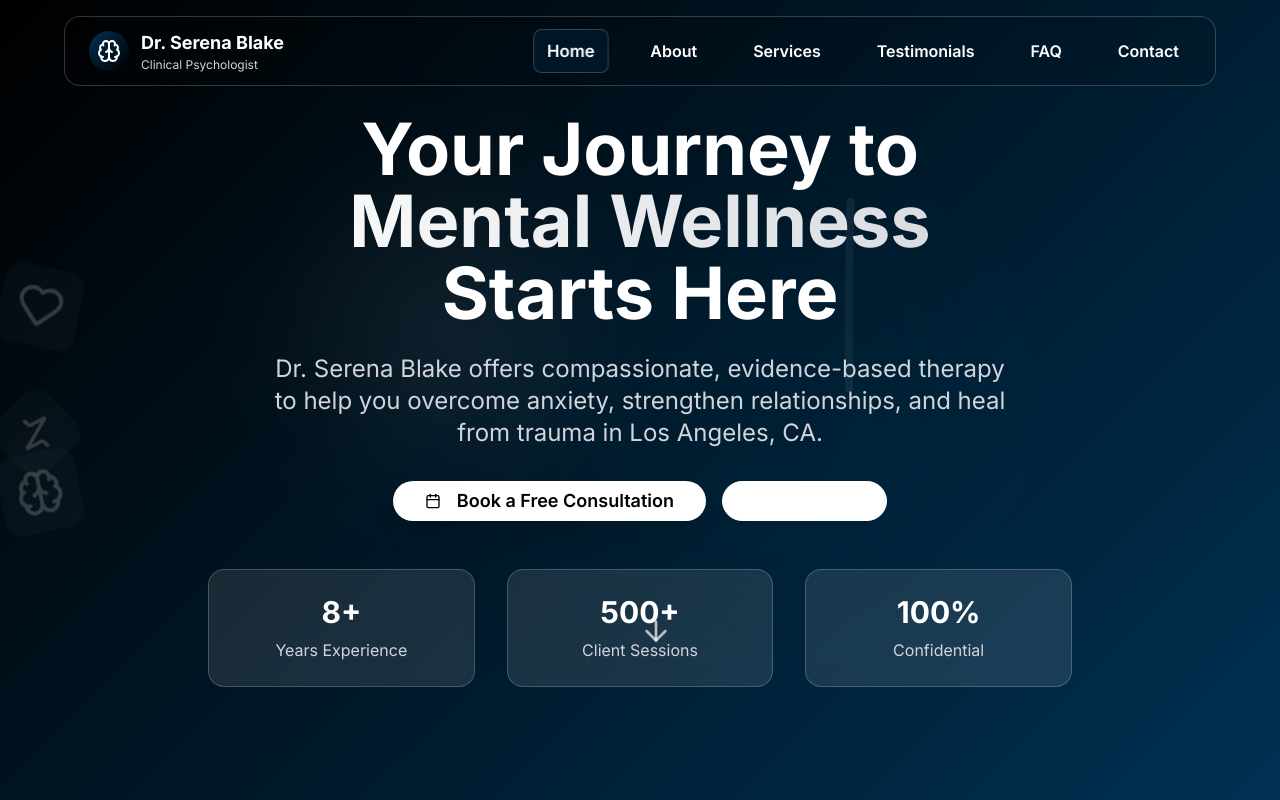
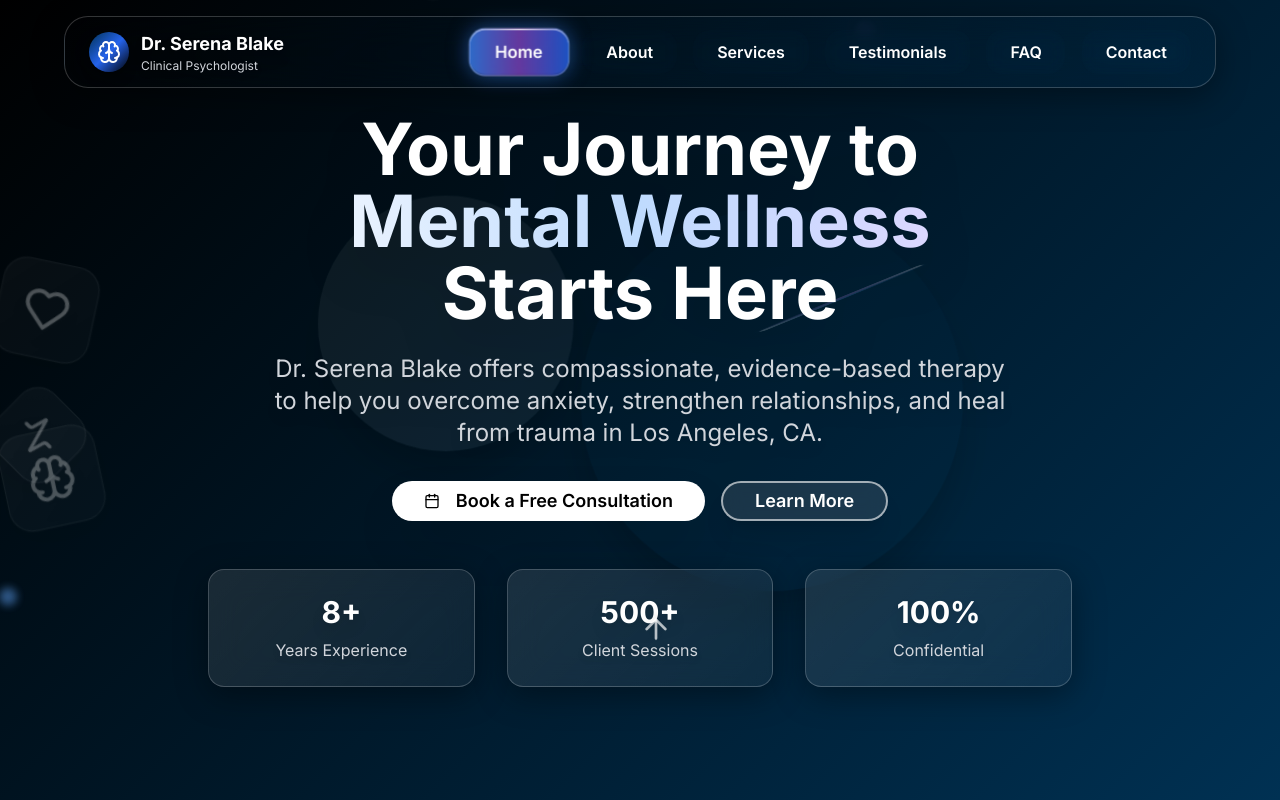
Before and after one commit to Swapnanilmanna1701/drblake, a React (Vite) app: page / in a window 1280 px wide. Shown: the top 800 px of the page. Built offline with nearby package versions, Linux system fonts and the light colour scheme.

Commit message:
Refine UI and animations
Enhanced navbar with gradient border, glossy button animations, and active section highlighting. Improved 3D animations and added shadow to form inputs.

```diff
--- a/src/components/Hero.tsx
+++ b/src/components/Hero.tsx
@@ -9,51 +9,56 @@ const Hero = () => {
 
   return (
     <section id="hero" className="min-h-screen bg-hero-gradient flex items-center justify-center relative overflow-hidden">
-      {/* 3D Floating Health Elements */}
+      {/* Enhanced 3D Floating Health Elements */}
       <div className="absolute inset-0 overflow-hidden pointer-events-none">
-        {/* Main floating elements */}
-        <div className="absolute top-1/4 left-1/4 w-32 sm:w-48 md:w-64 h-32 sm:h-48 md:h-64 bg-white/5 rounded-full blur-3xl animate-float"></div>
-        <div className="absolute bottom-1/4 right-1/4 w-48 sm:w-72 md:w-96 h-48 sm:h-72 md:h-96 bg-prussian-blue/10 rounded-full blur-3xl animate-float" style={{ animationDelay: '1s' }}></div>
+        {/* Main floating elements with enhanced 3D effects */}
+        <div className="absolute top-1/4 left-1/4 w-32 sm:w-48 md:w-64 h-32 sm:h-48 md:h-64 bg-white/5 rounded-full blur-3xl animate-float-3d shadow-2xl"></div>
+        <div className="absolute bottom-1/4 right-1/4 w-48 sm:w-72 md:w-96 h-48 sm:h-72 md:h-96 bg-prussian-blue/10 rounded-full blur-3xl animate-float-3d-reverse shadow-2xl" style={{ animationDelay: '1s' }}></div>
 
-        {/* 3D Health Icons */}
-        <div className="absolute top-1/3 right-1/5 animate-float opacity-20" style={{ animationDelay: '0.5s' }}>
-          <div className="bg-white/10 backdrop-blur-sm rounded-2xl p-4 transform rotate-12 hover:rotate-0 transition-transform duration-500">
-            <Heart className="h-8 w-8 sm:h-12 sm:w-12 text-white" />
+        {/* Enhanced 3D Health Icons with glass morphism */}
+        <div className="absolute top-1/3 right-1/5 animate-float-3d opacity-30 hover:opacity-60 transition-opacity duration-500" style={{ animationDelay: '0.5s' }}>
+          <div className="bg-white/10 backdrop-blur-xl rounded-3xl p-6 transform rotate-12 hover:rotate-0 transition-all duration-700 shadow-2xl border border-white/20 hover:scale-110 hover:shadow-3xl glossy-card">
+            <Heart className="h-8 w-8 sm:h-12 sm:w-12 text-white drop-shadow-lg" />
           </div>
         </div>
 
-        <div className="absolute bottom-1/3 left-1/6 animate-float opacity-20" style={{ animationDelay: '1.5s' }}>
-          <div className="bg-white/10 backdrop-blur-sm rounded-2xl p-4 transform -rotate-12 hover:rotate-0 transition-transform duration-500">
-            <Brain className="h-8 w-8 sm:h-12 sm:w-12 text-white" />
+        <div className="absolute bottom-1/3 left-1/6 animate-float-3d-reverse opacity-30 hover:opacity-60 transition-opacity duration-500" style={{ animationDelay: '1.5s' }}>
+          <div className="bg-white/10 backdrop-blur-xl rounded-3xl p-6 transform -rotate-12 hover:rotate-0 transition-all duration-700 shadow-2xl border border-white/20 hover:scale-110 hover:shadow-3xl glossy-card">
+            <Brain className="h-8 w-8 sm:h-12 sm:w-12 text-white drop-shadow-lg" />
           </div>
         </div>
 
-        <div className="absolute top-1/2 left-1/12 animate-float opacity-20" style={{ animationDelay: '2s' }}>
-          <div className="bg-white/10 backdrop-blur-sm rounded-2xl p-4 transform rotate-45 hover:rotate-0 transition-transform duration-500">
-            <Activity className="h-6 w-6 sm:h-10 sm:w-10 text-white" />
+        <div className="absolute top-1/2 left-1/12 animate-float-3d opacity-30 hover:opacity-60 transition-opacity duration-500" style={{ animationDelay: '2s' }}>
+          <div className="bg-white/10 backdrop-blur-xl rounded-3xl p-5 transform rotate-45 hover:rotate-0 transition-all duration-700 shadow-2xl border border-white/20 hover:scale-110 hover:shadow-3xl glossy-card">
+            <Activity className="h-6 w-6 sm:h-10 sm:w-10 text-white drop-shadow-lg" />
           </div>
         </div>
 
-        {/* Animated DNA-like helix */}
-        <div className="absolute top-1/4 right-1/3 opacity-10">
-          <div className="w-2 h-32 sm:h-48 relative animate-pulse">
-            <div className="absolute inset-0 bg-gradient-to-b from-white to-transparent rounded-full animate-float"></div>
-            <div className="absolute inset-0 bg-gradient-to-t from-white to-transparent rounded-full animate-float" style={{ animationDelay: '1s' }}></div>
+        {/* Enhanced DNA-like helix with 3D effect */}
+        <div className="absolute top-1/4 right-1/3 opacity-20 animate-dna-helix">
+          <div className="w-3 h-32 sm:h-48 relative">
+            <div className="absolute inset-0 bg-gradient-to-b from-white via-blue-400 to-transparent rounded-full animate-float-3d shadow-lg"></div>
+            <div className="absolute inset-0 bg-gradient-to-t from-white via-purple-400 to-transparent rounded-full animate-float-3d-reverse shadow-lg" style={{ animationDelay: '1s' }}></div>
           </div>
         </div>
+
+        {/* Additional floating particles */}
+        <div className="absolute top-3/4 right-1/6 w-4 h-4 bg-blue-400/60 rounded-full animate-float-particle blur-sm"></div>
+        <div className="absolute top-1/6 left-2/3 w-6 h-6 bg-purple-400/40 rounded-full animate-float-particle-reverse blur-sm" style={{ animationDelay: '0.8s' }}></div>
+        <div className="absolute bottom-1/6 left-1/3 w-3 h-3 bg-white/50 rounded-full animate-float-particle blur-sm" style={{ animationDelay: '1.2s' }}></div>
       </div>
 
       <div className="container mx-auto px-4 sm:px-6 text-center relative z-10">
         <div className="max-w-4xl mx-auto animate-fade-in">
-          <h1 className="text-3xl sm:text-4xl md:text-5xl lg:text-7xl font-bold text-white mb-4 sm:mb-6 leading-tight px-2">
+          <h1 className="text-3xl sm:text-4xl md:text-5xl lg:text-7xl font-bold text-white mb-4 sm:mb-6 leading-tight px-2 drop-shadow-2xl">
             Your Journey to
-            <span className="block bg-gradient-to-r from-white to-gray-300 bg-clip-text text-transparent">
+            <span className="block bg-gradient-to-r from-white via-blue-200 to-purple-200 bg-clip-text text-transparent animate-gradient-text">
               Mental Wellness
             </span>
             Starts Here
           </h1>
 
-          <h2 className="text-base sm:text-lg md:text-xl lg:text-2xl text-gray-300 mb-6 sm:mb-8 max-w-3xl mx-auto leading-relaxed px-4">
+          <h2 className="text-base sm:text-lg md:text-xl lg:text-2xl text-gray-300 mb-6 sm:mb-8 max-w-3xl mx-auto leading-relaxed px-4 drop-shadow-lg">
             Dr. Serena Blake offers compassionate, evidence-based therapy to help you overcome anxiety,
             strengthen relationships, and heal from trauma in Los Angeles, CA.
           </h2>
@@ -61,7 +66,7 @@ const Hero = () => {
           <div className="flex flex-col sm:flex-row gap-4 justify-center items-center mb-8 sm:mb-12 px-4">
             <Button
               onClick={scrollToContact}
-              className="w-full sm:w-auto bg-white text-black hover:bg-gray-100 text-base sm:text-lg px-6 sm:px-8 py-3 sm:py-4 rounded-full font-semibold transition-all duration-300 hover:scale-105 shadow-xl"
+              className="w-full sm:w-auto bg-white text-black hover:bg-gray-100 text-base sm:text-lg px-6 sm:px-8 py-3 sm:py-4 rounded-full font-semibold transition-all duration-500 hover:scale-110 shadow-2xl hover:shadow-3xl glossy-button transform hover:-translate-y-1"
             >
               <Calendar className="mr-2 h-4 w-4 sm:h-5 sm:w-5" />
               Book a Free Consultation
@@ -70,30 +75,30 @@ const Hero = () => {
             <Button
               variant="outline"
               onClick={() => document.getElementById('about')?.scrollIntoView({ behavior: 'smooth' })}
-              className="w-full sm:w-auto border-white text-white hover:bg-white hover:text-black text-base sm:text-lg px-6 sm:px-8 py-3 sm:py-4 rounded-full font-semibold transition-all duration-300 hover:scale-105"
+              className="w-full sm:w-auto border-2 border-white/60 bg-white/10 backdrop-blur-lg text-white hover:bg-white hover:text-black text-base sm:text-lg px-6 sm:px-8 py-3 sm:py-4 rounded-full font-semibold transition-all duration-500 hover:scale-110 shadow-xl hover:shadow-2xl glossy-button transform hover:-translate-y-1"
             >
               Learn More
             </Button>
           </div>
 
           <div className="grid grid-cols-1 sm:grid-cols-3 gap-4 sm:gap-6 md:gap-8 text-center px-4">
-            <div className="bg-white/10 backdrop-blur-sm rounded-2xl p-4 sm:p-6 border border-white/20 hover:bg-white/20 transition-all duration-300 transform hover:scale-105">
-              <div className="text-2xl sm:text-3xl font-bold text-white mb-2">8+</div>
-              <div className="text-gray-300 text-sm sm:text-base">Years Experience</div>
+            <div className="bg-white/10 backdrop-blur-xl rounded-2xl p-4 sm:p-6 border border-white/30 hover:bg-white/20 transition-all duration-500 transform hover:scale-110 hover:-translate-y-2 shadow-xl hover:shadow-2xl glossy-card">
+              <div className="text-2xl sm:text-3xl font-bold text-white mb-2 drop-shadow-lg">8+</div>
+              <div className="text-gray-300 text-sm sm:text-base drop-shadow-md">Years Experience</div>
             </div>
-            <div className="bg-white/10 backdrop-blur-sm rounded-2xl p-4 sm:p-6 border border-white/20 hover:bg-white/20 transition-all duration-300 transform hover:scale-105">
-              <div className="text-2xl sm:text-3xl font-bold text-white mb-2">500+</div>
-              <div className="text-gray-300 text-sm sm:text-base">Client Sessions</div>
+            <div className="bg-white/10 backdrop-blur-xl rounded-2xl p-4 sm:p-6 border border-white/30 hover:bg-white/20 transition-all duration-500 transform hover:scale-110 hover:-translate-y-2 shadow-xl hover:shadow-2xl glossy-card">
+              <div className="text-2xl sm:text-3xl font-bold text-white mb-2 drop-shadow-lg">500+</div>
+              <div className="text-gray-300 text-sm sm:text-base drop-shadow-md">Client Sessions</div>
             </div>
-            <div className="bg-white/10 backdrop-blur-sm rounded-2xl p-4 sm:p-6 border border-white/20 hover:bg-white/20 transition-all duration-300 transform hover:scale-105">
-              <div className="text-2xl sm:text-3xl font-bold text-white mb-2">100%</div>
-              <div className="text-gray-300 text-sm sm:text-base">Confidential</div>
+            <div className="bg-white/10 backdrop-blur-xl rounded-2xl p-4 sm:p-6 border border-white/30 hover:bg-white/20 transition-all duration-500 transform hover:scale-110 hover:-translate-y-2 shadow-xl hover:shadow-2xl glossy-card">
+              <div className="text-2xl sm:text-3xl font-bold text-white mb-2 drop-shadow-lg">100%</div>
+              <div className="text-gray-300 text-sm sm:text-base drop-shadow-md">Confidential</div>
             </div>
           </div>
         </div>
 
-        <div className="absolute bottom-4 sm:bottom-8 left-1/2 transform -translate-x-1/2 animate-bounce">
-          <ArrowDown className="h-6 w-6 sm:h-8 sm:w-8 text-white/70" />
+        <div className="absolute bottom-4 sm:bottom-8 left-1/2 transform -translate-x-1/2 animate-bounce-3d">
+          <ArrowDown className="h-6 w-6 sm:h-8 sm:w-8 text-white/70 drop-shadow-lg" />
         </div>
       </div>
     </section>
--- a/src/components/Navbar.tsx
+++ b/src/components/Navbar.tsx
@@ -50,40 +50,43 @@ const Navbar = () => {
   ];
 
   return (
-    <nav className={`fixed top-2 sm:top-4 left-1/2 transform -translate-x-1/2 z-50 transition-all duration-300 ${
-      isScrolled ? 'backdrop-blur-md bg-black/20' : 'backdrop-blur-sm bg-black/10'
-    } rounded-2xl border border-white/20 px-4 sm:px-6 py-2 sm:py-3 max-w-6xl w-[95%] sm:w-[90%]`}>
+    <nav className={`fixed top-2 sm:top-4 left-1/2 transform -translate-x-1/2 z-50 transition-all duration-500 ${
+      isScrolled ? 'backdrop-blur-xl bg-black/30' : 'backdrop-blur-lg bg-black/20'
+    } rounded-3xl border-2 border-gradient-to-r from-white/30 via-blue-400/40 to-purple-400/30 px-4 sm:px-6 py-2 sm:py-3 max-w-6xl w-[95%] sm:w-[90%] shadow-2xl shadow-black/20 navbar-glass`}>
       <div className="flex items-center justify-between">
         <div className="flex items-center space-x-2 sm:space-x-3">
-          <div className="p-1.5 sm:p-2 bg-gradient-to-br from-prussian-blue to-black rounded-full">
+          <div className="p-1.5 sm:p-2 bg-gradient-to-br from-prussian-blue via-blue-600 to-black rounded-full shadow-lg hover:shadow-xl transition-all duration-300 hover:scale-110">
             <Brain className="h-4 w-4 sm:h-6 sm:w-6 text-white" />
           </div>
           <div>
-            <h1 className="text-white font-bold text-sm sm:text-lg">Dr. Serena Blake</h1>
-            <p className="text-gray-300 text-xs hidden sm:block">Clinical Psychologist</p>
+            <h1 className="text-white font-bold text-sm sm:text-lg drop-shadow-lg">Dr. Serena Blake</h1>
+            <p className="text-gray-300 text-xs hidden sm:block drop-shadow-md">Clinical Psychologist</p>
           </div>
         </div>
 
         {/* Desktop Navigation */}
-        <div className="hidden lg:flex items-center space-x-4 xl:space-x-8">
+        <div className="hidden lg:flex items-center space-x-2 xl:space-x-4">
           {navItems.map((item) => (
             <button
               key={item.id}
               onClick={() => scrollToSection(item.id)}
-              className={`text-white hover:text-prussian-blue hover:scale-105 transition-all duration-300 font-semibold px-2 xl:px-3 py-2 rounded-lg text-sm xl:text-base ${
+              className={`relative text-white font-semibold px-4 xl:px-6 py-2.5 rounded-2xl text-sm xl:text-base transition-all duration-500 transform hover:scale-105 ${
                 activeSection === item.id
-                  ? 'bg-prussian-blue/30 backdrop-blur-sm border border-white/20 text-blue-300 scale-105'
-                  : 'hover:bg-white/10'
+                  ? 'bg-gradient-to-r from-blue-500/80 via-purple-500/60 to-blue-600/80 backdrop-blur-xl shadow-2xl shadow-blue-500/30 border border-white/30 text-blue-100 scale-105 glossy-active'
+                  : 'hover:bg-white/10 hover:backdrop-blur-lg hover:shadow-lg hover:shadow-white/20 glossy-button'
               }`}
             >
-              {item.label}
+              <span className="relative z-10">{item.label}</span>
+              {activeSection === item.id && (
+                <div className="absolute inset-0 bg-gradient-to-r from-white/20 via-transparent to-white/20 rounded-2xl animate-shimmer"></div>
+              )}
             </button>
           ))}
         </div>
 
         {/* Mobile Menu Button */}
         <button
-          className="lg:hidden text-white p-2 hover:bg-white/10 rounded-lg transition-all duration-300"
+          className="lg:hidden text-white p-2 hover:bg-white/20 rounded-xl transition-all duration-300 hover:scale-110 hover:shadow-lg backdrop-blur-sm"
           onClick={() => setIsMobileMenuOpen(!isMobileMenuOpen)}
         >
           {isMobileMenuOpen ? <X size={20} /> : <Menu size={20} />}
@@ -92,16 +95,16 @@ const Navbar = () => {
 
       {/* Mobile Menu */}
       {isMobileMenuOpen && (
-        <div className="lg:hidden mt-4 pt-4 border-t border-white/20 animate-fade-in">
+        <div className="lg:hidden mt-4 pt-4 border-t border-white/30 animate-fade-in">
           <div className="flex flex-col space-y-2">
             {navItems.map((item) => (
               <button
                 key={item.id}
                 onClick={() => scrollToSection(item.id)}
-                className={`text-white hover:text-prussian-blue transition-all duration-300 font-semibold text-left px-3 py-2 rounded-lg text-sm ${
+                className={`text-white font-semibold text-left px-4 py-3 rounded-xl text-sm transition-all duration-500 ${
                   activeSection === item.id
-                    ? 'bg-prussian-blue/30 backdrop-blur-sm border border-white/20 text-blue-300'
-                    : 'hover:bg-white/10'
+                    ? 'bg-gradient-to-r from-blue-500/80 via-purple-500/60 to-blue-600/80 backdrop-blur-xl shadow-xl shadow-blue-500/20 border border-white/30 text-blue-100 glossy-active'
+                    : 'hover:bg-white/10 hover:backdrop-blur-lg hover:shadow-md glossy-button'
                 }`}
               >
                 {item.label}
--- a/src/index.css
+++ b/src/index.css
@@ -127,3 +127,96 @@ All colors MUST be HSL.
 ::-webkit-scrollbar-thumb:hover {
   background: #002642;
 }
+
+/* Enhanced Glossy Effects */
+@layer utilities {
+  .navbar-glass {
+    background: linear-gradient(135deg, rgba(0, 0, 0, 0.1), rgba(0, 49, 83, 0.2));
+    backdrop-filter: blur(20px);
+    -webkit-backdrop-filter: blur(20px);
+    border: 1px solid rgba(255, 255, 255, 0.2);
+    box-shadow: 0 8px 32px 0 rgba(0, 0, 0, 0.37);
+  }
+
+  .glossy-button {
+    position: relative;
+    overflow: hidden;
+    backdrop-filter: blur(10px);
+    -webkit-backdrop-filter: blur(10px);
+  }
+
+  .glossy-button::before {
+    content: '';
+    position: absolute;
+    top: 0;
+    left: -100%;
+    width: 100%;
+    height: 100%;
+    background: linear-gradient(90deg, transparent, rgba(255, 255, 255, 0.3), transparent);
+    transition: left 0.5s;
+  }
+
+  .glossy-button:hover::before {
+    left: 100%;
+  }
+
+  .glossy-active {
+    position: relative;
+    overflow: hidden;
+    backdrop-filter: blur(15px);
+    -webkit-backdrop-filter: blur(15px);
+    box-shadow: inset 0 1px 0 rgba(255, 255, 255, 0.6),
+                inset 0 -1px 0 rgba(0, 0, 0, 0.2),
+                0 0 20px rgba(59, 130, 246, 0.5);
+  }
+
+  .glossy-active::after {
+    content: '';
+    position: absolute;
+    top: 0;
+    left: 0;
+    right: 0;
+    height: 1px;
+    background: linear-gradient(90deg, transparent, rgba(255, 255, 255, 0.8), transparent);
+  }
+
+  .glossy-card {
+    backdrop-filter: blur(15px);
+    -webkit-backdrop-filter: blur(15px);
+    background: linear-gradient(135deg, rgba(255, 255, 255, 0.1), rgba(255, 255, 255, 0.05));
+    border: 1px solid rgba(255, 255, 255, 0.2);
+    box-shadow: 0 8px 32px 0 rgba(0, 0, 0, 0.37);
+  }
+
+  .glossy-card:hover {
+    background: linear-gradient(135deg, rgba(255, 255, 255, 0.2), rgba(255, 255, 255, 0.1));
+    box-shadow: 0 12px 40px 0 rgba(0, 0, 0, 0.5);
+  }
+}
+
+/* 3D Transform Utilities */
+@layer utilities {
+  .perspective-1000 {
+    perspective: 1000px;
+  }
+
+  .transform-style-3d {
+    transform-style: preserve-3d;
+  }
+
+  .rotate-x-12 {
+    transform: rotateX(12deg);
+  }
+
+  .rotate-y-12 {
+    transform: rotateY(12deg);
+  }
+
+  .-rotate-x-12 {
+    transform: rotateX(-12deg);
+  }
+
+  .-rotate-y-12 {
+    transform: rotateY(-12deg);
+  }
+}
--- a/tailwind.config.ts
+++ b/tailwind.config.ts
@@ -1,3 +1,4 @@
+
 import type { Config } from "tailwindcss";
 
 export default {
@@ -80,6 +81,9 @@ export default {
 			transformStyle: {
 				'preserve-3d': 'preserve-3d',
 			},
+			boxShadow: {
+				'3xl': '0 35px 60px -12px rgba(0, 0, 0, 0.25)',
+			},
 			keyframes: {
 				'accordion-down': {
 					from: {
@@ -109,6 +113,66 @@ export default {
 					'0%, 100%': { transform: 'translateY(0px) rotate(0deg)' },
 					'50%': { transform: 'translateY(-10px) rotate(5deg)' }
 				},
+				'float-3d': {
+					'0%, 100%': {
+						transform: 'translateY(0px) translateX(0px) rotateX(0deg) rotateY(0deg)',
+						filter: 'blur(0px)'
+					},
+					'25%': {
+						transform: 'translateY(-8px) translateX(4px) rotateX(5deg) rotateY(5deg)',
+						filter: 'blur(0.5px)'
+					},
+					'50%': {
+						transform: 'translateY(-15px) translateX(0px) rotateX(0deg) rotateY(10deg)',
+						filter: 'blur(1px)'
+					},
+					'75%': {
+						transform: 'translateY(-8px) translateX(-4px) rotateX(-5deg) rotateY(5deg)',
+						filter: 'blur(0.5px)'
+					}
+				},
+				'float-3d-reverse': {
+					'0%, 100%': {
+						transform: 'translateY(0px) translateX(0px) rotateX(0deg) rotateY(0deg)',
+						filter: 'blur(0px)'
+					},
+					'25%': {
+						transform: 'translateY(-8px) translateX(-4px) rotateX(-5deg) rotateY(-5deg)',
+						filter: 'blur(0.5px)'
+					},
+					'50%': {
+						transform: 'translateY(-15px) translateX(0px) rotateX(0deg) rotateY(-10deg)',
+						filter: 'blur(1px)'
+					},
+					'75%': {
+						transform: 'translateY(-8px) translateX(4px) rotateX(5deg) rotateY(-5deg)',
+						filter: 'blur(0.5px)'
+					}
+				},
+				'float-particle': {
+					'0%, 100%': { transform: 'translateY(0px) scale(1)', opacity: '0.6' },
+					'50%': { transform: 'translateY(-20px) scale(1.2)', opacity: '1' }
+				},
+				'float-particle-reverse': {
+					'0%, 100%': { transform: 'translateY(0px) scale(1)', opacity: '0.6' },
+					'50%': { transform: 'translateY(20px) scale(0.8)', opacity: '0.3' }
+				},
+				'dna-helix': {
+					'0%': { transform: 'rotateY(0deg) rotateX(0deg)' },
+					'100%': { transform: 'rotateY(360deg) rotateX(360deg)' }
+				},
+				'bounce-3d': {
+					'0%, 100%': { transform: 'translateY(0) rotateX(0deg)' },
+					'50%': { transform: 'translateY(-10px) rotateX(180deg)' }
+				},
+				'gradient-text': {
+					'0%, 100%': { backgroundPosition: '0% 50%' },
+					'50%': { backgroundPosition: '100% 50%' }
+				},
+				shimmer: {
+					'0%': { transform: 'translateX(-100%)' },
+					'100%': { transform: 'translateX(100%)' }
+				},
 				scroll: {
 					'0%': { transform: 'translateX(0)' },
 					'100%': { transform: 'translateX(calc(-100% - 2rem))' }
@@ -136,6 +200,14 @@ export default {
 				'fade-in': 'fadeIn 0.6s ease-out',
 				'slide-in': 'slideIn 0.8s ease-out',
 				'float': 'float 6s ease-in-out infinite',
+				'float-3d': 'float-3d 8s ease-in-out infinite',
+				'float-3d-reverse': 'float-3d-reverse 8s ease-in-out infinite',
+				'float-particle': 'float-particle 4s ease-in-out infinite',
+				'float-particle-reverse': 'float-particle-reverse 4s ease-in-out infinite',
+				'dna-helix': 'dna-helix 10s linear infinite',
+				'bounce-3d': 'bounce-3d 2s ease-in-out infinite',
+				'gradient-text': 'gradient-text 3s ease-in-out infinite',
+				'shimmer': 'shimmer 2s ease-in-out infinite',
 				'scroll': 'scroll 30s linear infinite',
 				'pulse': 'pulse 3s ease-in-out infinite',
 				'bounce-slow': 'bounce-slow 3s ease-in-out infinite',
```
Also changed, not shown: src/components/Contact.tsx (+10 -10 lines).
